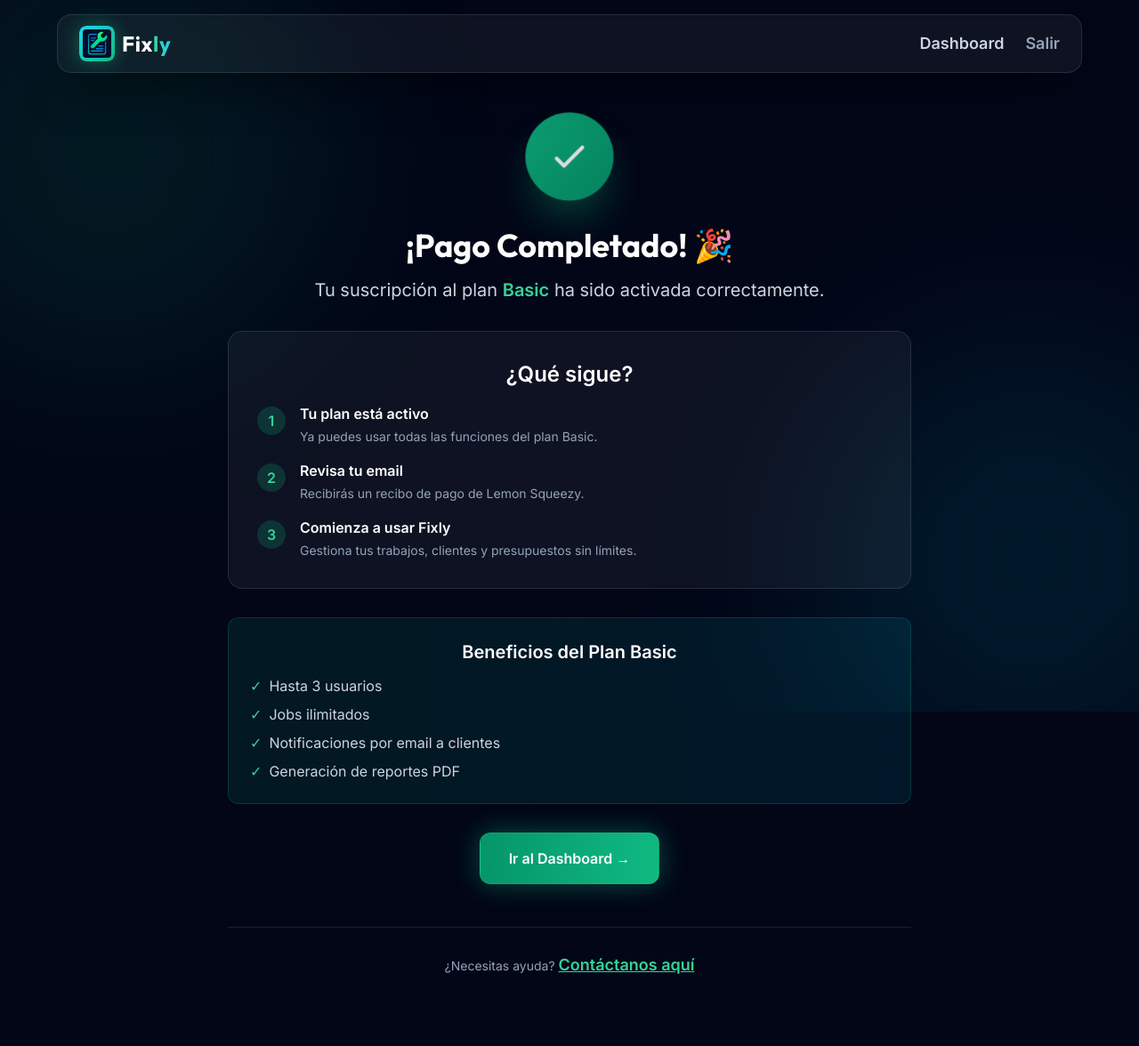
After one commit to jhon-henao13/Fixly, a Flask app: page /payment/success in a window 1280 px wide. The commit adds this page. Shown: the whole page at 89% size. Run offline with Flask 3, Linux system fonts and the light colour scheme; a user stored in the database is signed in; tables that the repository leaves empty hold one stand-in row (values such as "Sample post"); some libraries are stand-ins or nearby versions.

Commit message:
Lemon Squeezy - Webhooks

```diff
--- a/app.py
+++ b/app.py
@@ -1,4 +1,4 @@
-import os, secrets
+import os, secrets, hmac, hashlib
 from datetime import datetime
 from flask import Flask, render_template, request, redirect, url_for, abort, jsonify, Response
 from flask_sqlalchemy import SQLAlchemy
@@ -9,7 +9,7 @@ from dotenv import load_dotenv
 import smtplib
 from email.message import EmailMessage
 
-from flask_mail import Mail, Mail, Message
+from flask_mail import Mail, Message
 from itsdangerous import URLSafeTimedSerializer
 
 from flask_migrate import Migrate
@@ -25,15 +25,14 @@ app.config['SECRET_KEY'] = os.getenv("SECRET_KEY")
 app.config['SQLALCHEMY_DATABASE_URI'] = os.getenv("DATABASE_URL")
 app.config['SQLALCHEMY_TRACK_MODIFICATIONS'] = False
 
-
 # Configuración de Flask-Mail
-app.config['MAIL_SERVER'] = 'smtp.gmail.com'  # O el servidor que uses
-app.config['MAIL_PORT'] = 465  # Puerto para SSL
-app.config['MAIL_USE_TLS'] = False  # Usa TLS (opcional, dependiendo del servidor)
-app.config['MAIL_USE_SSL'] = True  # Usa SSL
-app.config['MAIL_USERNAME'] = os.getenv("MAIL_USER")  # Tu dirección de correo
-app.config['MAIL_PASSWORD'] = os.getenv("MAIL_PASSWORD")  # Tu contraseña
-app.config['MAIL_DEFAULT_SENDER'] = os.getenv("MAIL_USER")  # Tu correo como remitente
+app.config['MAIL_SERVER'] = 'smtp.gmail.com'
+app.config['MAIL_PORT'] = 465
+app.config['MAIL_USE_TLS'] = False
+app.config['MAIL_USE_SSL'] = True
+app.config['MAIL_USERNAME'] = os.getenv("MAIL_USER")
+app.config['MAIL_PASSWORD'] = os.getenv("MAIL_PASSWORD")
+app.config['MAIL_DEFAULT_SENDER'] = os.getenv("MAIL_USER")
 
 mail = Mail(app)
 
@@ -41,15 +40,12 @@ mail = Mail(app)
 twilio_client = TwilioClient(os.getenv("TWILIO_SID"), os.getenv("TWILIO_AUTH_TOKEN"))
 
 db = SQLAlchemy(app)
-
 migrate = Migrate(app, db)
 
 login_manager = LoginManager(app)
 login_manager.login_view = "login"
 
-
 s = URLSafeTimedSerializer(app.config['SECRET_KEY'])
-
 # ================= MODELS =================
 class Workshop(db.Model):
     id = db.Column(db.Integer, primary_key=True)
@@ -587,57 +583,207 @@ def forgot_password():
     return render_template("forgot_password.html")
 
 
-@app.route("/subscribe/<plan>", methods=["GET"])
+# @app.route("/subscribe/<plan>", methods=["GET"])
+# @login_required
+# def subscribe(plan):
+#     # IDs de productos en Lemon Squeezy (reemplaza con los reales)
+#     products = {
+#         "free": "745837",
+#         "basic": "745844",  # $9/mes
+#         "premium": "745855"  # $29/mes
+#     }
+#     if plan not in products:
+#         abort(404)
+
+#     # Crear checkout en Lemon Squeezy
+#     data = {
+#         "data": {
+#             "type": "checkouts",
+#             "attributes": {
+#                 "checkout_data": {
+#                     "email": current_user.email,
+#                     "name": current_user.workshop.name
+#                 },
+#                 "product_options": {
+#                     "redirect_url": url_for('dashboard', _external=True)
+#                 }
+#             },
+#             "relationships": {
+#                 "store": {
+#                     "data": {
+#                         "type": "stores",
+#                         "id": os.getenv("LEMON_STORE_ID")
+#                     }
+#                 },
+#                 "variant": {
+#                     "data": {
+#                         "type": "variants",
+#                         "id": products[plan]
+#                     }
+#                 }
+#             }
+#         }
+#     }
+#     headers = {
+#         "Authorization": f"Bearer {os.getenv('LEMON_API_KEY')}",
+#         "Content-Type": "application/vnd.api+json",
+#         "Accept": "application/vnd.api+json"
+#     }
+#     response = requests.post("https://api.lemonsqueezy.com/v1/checkouts", json=data, headers=headers)
+#     if response.status_code == 201:
+#         checkout_url = response.json()["data"]["attributes"]["url"]
+#         return redirect(checkout_url)
+#     return "Error creando checkout", 500
+
+
+@app.route("/subscribe/<plan>")
 @login_required
 def subscribe(plan):
-    # IDs de productos en Lemon Squeezy (reemplaza con los reales)
-    products = {
-        "free": "745837",
-        "basic": "745844",  # $9/mes
-        "premium": "745855"  # $29/mes
+    """
+    Redirige al usuario a Lemon Squeezy con parámetros personalizados
+    """
+    # URLs de checkout con parámetros de redirección
+    base_urls = {
+        "basic": "https://fixlysaas.lemonsqueezy.com/checkout/buy/d6b49ef6-d2ab-4dc5-9c43-1b74324c6af8",
+        "premium": "https://fixlysaas.lemonsqueezy.com/checkout/buy/b124c9db-17c4-495a-ab4c-76145fc2812e"
     }
-    if plan not in products:
+
+    if plan not in base_urls:
         abort(404)
 
-    # Crear checkout en Lemon Squeezy
-    data = {
-        "data": {
-            "type": "checkouts",
-            "attributes": {
-                "checkout_data": {
-                    "email": current_user.email,
-                    "name": current_user.workshop.name
-                },
-                "product_options": {
-                    "redirect_url": url_for('dashboard', _external=True)
-                }
-            },
-            "relationships": {
-                "store": {
-                    "data": {
-                        "type": "stores",
-                        "id": os.getenv("LEMON_STORE_ID")
-                    }
-                },
-                "variant": {
-                    "data": {
-                        "type": "variants",
-                        "id": products[plan]
-                    }
-                }
+    # URL de éxito que incluye el plan y email del usuario
+    success_url = url_for('payment_success',
+                         plan=plan,
+                         email=current_user.email,
+                         _external=True)
+
+    # Construir URL completa con parámetros
+    checkout_url = f"{base_urls[plan]}?checkout[email]={current_user.email}&checkout[custom][workshop_id]={current_user.workshop_id}"
+
+    return redirect(checkout_url)
+
+
+@app.route("/payment/success")
+@login_required
+def payment_success():
+    """
+    Página a la que llega el usuario después de pagar.
+    Configurar esta URL en Lemon Squeezy como "Success URL"
+    """
+    plan = request.args.get('plan', 'basic')
+
+    # Actualizar suscripción automáticamente
+    workshop = current_user.workshop
+
+    if not workshop.subscription:
+        sub = Subscription(
+            workshop_id=workshop.id,
+            plan=plan,
+            lemon_customer_id="pending_verification",  # Se actualizará con webhook
+            active=True
+        )
+        db.session.add(sub)
+    else:
+        workshop.subscription.plan = plan
+        workshop.subscription.active = True
+
+    db.session.commit()
+
+    return render_template("payment_success.html", plan=plan)
+
+
+@app.route("/lemon/webhook", methods=["POST"])
+def lemon_webhook():
+    """
+    Webhook para recibir eventos de Lemon Squeezy.
+    Esto verifica y actualiza las suscripciones automáticamente.
+
+    IMPORTANTE: Configura esta URL en Lemon Squeezy:
+    https://fixly.pythonanywhere.com/lemon/webhook
+    """
+
+    # Verificar firma del webhook (seguridad)
+    signature = request.headers.get('X-Signature')
+    webhook_secret = os.getenv('LEMON_WEBHOOK_SECRET', '')
+
+    if webhook_secret:
+        # Calcular firma esperada
+        raw_body = request.get_data()
+        expected_signature = hmac.new(
+            webhook_secret.encode('utf-8'),
+            raw_body,
+            hashlib.sha256
+        ).hexdigest()
+
+        if signature != expected_signature:
+            print("⚠️ Firma de webhook inválida")
+            return jsonify({"error": "Invalid signature"}), 401
+
+    # Procesar evento
+    data = request.json
+    event_name = data.get('meta', {}).get('event_name')
+
+    print(f"📩 Webhook recibido: {event_name}")
+
+    # Extraer datos del pedido
+    attributes = data.get('data', {}).get('attributes', {})
+    custom_data = attributes.get('custom_data', {})
+
+    workshop_id = custom_data.get('workshop_id')
+    order_id = attributes.get('order_number')
+    customer_email = attributes.get('user_email')
+
+    if event_name == 'order_created':
+        # Buscar workshop por email del cliente
+        workshop = Workshop.query.filter_by(email=customer_email).first()
+
+        if workshop:
+            # Determinar plan basado en el producto
+            variant_id = data.get('data', {}).get('relationships', {}).get('variant', {}).get('data', {}).get('id')
+
+            # Mapeo de variant IDs a planes (ajusta según tus IDs reales)
+            plan_map = {
+                "745844": "basic",
+                "745855": "premium"
             }
-        }
-    }
-    headers = {
-        "Authorization": f"Bearer {os.getenv('LEMON_API_KEY')}",
-        "Content-Type": "application/vnd.api+json",
-        "Accept": "application/vnd.api+json"
-    }
-    response = requests.post("https://api.lemonsqueezy.com/v1/checkouts", json=data, headers=headers)
-    if response.status_code == 201:
-        checkout_url = response.json()["data"]["attributes"]["url"]
-        return redirect(checkout_url)
-    return "Error creando checkout", 500
+            plan = plan_map.get(variant_id, "basic")
+
+            # Actualizar o crear suscripción
+            if workshop.subscription:
+                workshop.subscription.plan = plan
+                workshop.subscription.active = True
+                workshop.subscription.lemon_customer_id = order_id
+            else:
+                sub = Subscription(
+                    workshop_id=workshop.id,
+                    plan=plan,
+                    lemon_customer_id=order_id,
+                    active=True
+                )
+                db.session.add(sub)
+
+            db.session.commit()
+            print(f"✅ Suscripción activada: {plan} para {customer_email}")
+
+    elif event_name == 'subscription_cancelled':
+        # Desactivar suscripción
+        order_id = attributes.get('order_number')
+        sub = Subscription.query.filter_by(lemon_customer_id=order_id).first()
+        if sub:
+            sub.active = False
+            db.session.commit()
+            print(f"❌ Suscripción cancelada: {order_id}")
+
+    return jsonify({"status": "success"}), 200
+
+
+@app.route("/pricing")
+def pricing():
+    """
+    Página de precios con botones de suscripción
+    """
+    return render_template("pricing.html")
+
 
 
 @app.route("/api/jobs", methods=["GET"])
--- a/templates/landing.html
+++ b/templates/landing.html
@@ -323,7 +323,7 @@
                    text-slate-900
                    hover:scale-[1.02] hover:shadow-[0_0_25px_rgba(34,211,238,0.4)]
                    transition-all duration-300">
-            Solicitar demo / comenzar 🚀
+            Enviar mensaje a Fixly 🚀
           </button>
 
         </form>
--- /dev/null
+++ b/templates/payment_success.html
@@ -0,0 +1,138 @@
+{% extends "base.html" %}
+
+{% block content %}
+<div class="max-w-3xl mx-auto text-center">
+
+  <!-- Icono de éxito animado -->
+  <div class="mb-8 inline-block">
+    <div class="w-24 h-24 mx-auto bg-gradient-to-br from-emerald-500 to-emerald-600 rounded-full flex items-center justify-center shadow-2xl shadow-emerald-500/50 animate-pulse-slow">
+      <svg class="w-12 h-12 text-white" fill="none" stroke="currentColor" viewBox="0 0 24 24">
+        <path stroke-linecap="round" stroke-linejoin="round" stroke-width="2" d="M5 13l4 4L19 7"></path>
+      </svg>
+    </div>
+  </div>
+
+  <!-- Título -->
+  <h1 class="text-4xl font-heading font-bold text-white mb-4">
+    ¡Pago Completado! 🎉
+  </h1>
+
+  <!-- Descripción -->
+  <p class="text-xl text-slate-300 mb-8">
+    Tu suscripción al plan <span class="text-emerald-400 font-semibold">{{ plan|capitalize }}</span> ha sido activada correctamente.
+  </p>
+
+  <!-- Tarjeta de confirmación -->
+  <div class="bg-white/5 backdrop-blur-sm border border-white/10 rounded-2xl p-8 mb-8">
+    <h2 class="text-2xl font-semibold text-white mb-4">¿Qué sigue?</h2>
+
+    <div class="space-y-4 text-left">
+      <div class="flex items-start gap-4">
+        <div class="w-8 h-8 rounded-full bg-emerald-500/20 flex items-center justify-center flex-shrink-0 mt-1">
+          <span class="text-emerald-400 font-bold">1</span>
+        </div>
+        <div>
+          <h3 class="text-white font-semibold mb-1">Tu plan está activo</h3>
+          <p class="text-slate-400 text-sm">Ya puedes usar todas las funciones del plan {{ plan|capitalize }}.</p>
+        </div>
+      </div>
+
+      <div class="flex items-start gap-4">
+        <div class="w-8 h-8 rounded-full bg-emerald-500/20 flex items-center justify-center flex-shrink-0 mt-1">
+          <span class="text-emerald-400 font-bold">2</span>
+        </div>
+        <div>
+          <h3 class="text-white font-semibold mb-1">Revisa tu email</h3>
+          <p class="text-slate-400 text-sm">Recibirás un recibo de pago de Lemon Squeezy.</p>
+        </div>
+      </div>
+
+      <div class="flex items-start gap-4">
+        <div class="w-8 h-8 rounded-full bg-emerald-500/20 flex items-center justify-center flex-shrink-0 mt-1">
+          <span class="text-emerald-400 font-bold">3</span>
+        </div>
+        <div>
+          <h3 class="text-white font-semibold mb-1">Comienza a usar Fixly</h3>
+          <p class="text-slate-400 text-sm">Gestiona tus trabajos, clientes y presupuestos sin límites.</p>
+        </div>
+      </div>
+    </div>
+  </div>
+
+  <!-- Beneficios del plan -->
+  {% if plan == 'basic' %}
+  <div class="bg-gradient-to-r from-emerald-500/10 to-cyan-500/10 border border-emerald-500/20 rounded-xl p-6 mb-8">
+    <h3 class="text-xl font-semibold text-white mb-3">Beneficios del Plan Basic</h3>
+    <ul class="text-left text-slate-300 space-y-2">
+      <li class="flex items-center gap-2">
+        <span class="text-emerald-400">✓</span> Hasta 3 usuarios
+      </li>
+      <li class="flex items-center gap-2">
+        <span class="text-emerald-400">✓</span> Jobs ilimitados
+      </li>
+      <li class="flex items-center gap-2">
+        <span class="text-emerald-400">✓</span> Notificaciones por email a clientes
+      </li>
+      <li class="flex items-center gap-2">
+        <span class="text-emerald-400">✓</span> Generación de reportes PDF
+      </li>
+    </ul>
+  </div>
+  {% elif plan == 'premium' %}
+  <div class="bg-gradient-to-r from-emerald-500/10 to-cyan-500/10 border border-emerald-500/20 rounded-xl p-6 mb-8">
+    <h3 class="text-xl font-semibold text-white mb-3">Beneficios del Plan Premium</h3>
+    <ul class="text-left text-slate-300 space-y-2">
+      <li class="flex items-center gap-2">
+        <span class="text-emerald-400">✓</span> Usuarios ilimitados
+      </li>
+      <li class="flex items-center gap-2">
+        <span class="text-emerald-400">✓</span> Jobs ilimitados
+      </li>
+      <li class="flex items-center gap-2">
+        <span class="text-emerald-400">✓</span> Notificaciones por email + SMS
+      </li>
+      <li class="flex items-center gap-2">
+        <span class="text-emerald-400">✓</span> API REST completa
+      </li>
+      <li class="flex items-center gap-2">
+        <span class="text-emerald-400">✓</span> Reportes avanzados y analytics
+      </li>
+    </ul>
+  </div>
+  {% endif %}
+
+  <!-- Botón de acción -->
+  <a href="/dashboard"
+     class="inline-block px-8 py-4 rounded-xl bg-gradient-to-r from-emerald-600 to-emerald-500 hover:from-emerald-500 hover:to-emerald-400 text-white font-semibold transition shadow-[0_0_30px_rgba(16,185,129,0.4)] hover:shadow-[0_0_40px_rgba(16,185,129,0.6)] border border-emerald-400/20">
+    Ir al Dashboard →
+  </a>
+
+  <!-- Soporte -->
+  <div class="mt-12 pt-8 border-t border-white/10">
+    <p class="text-slate-400 text-sm">
+      ¿Necesitas ayuda?
+      <a href="mailto:estiguar.dev.emails@gmail.com" class="text-emerald-400 hover:text-emerald-300 underline">
+        Contáctanos aquí
+      </a>
+    </p>
+  </div>
+
+</div>
+
+<style>
+  @keyframes pulse-slow {
+    0%, 100% {
+      opacity: 1;
+      transform: scale(1);
+    }
+    50% {
+      opacity: 0.8;
+      transform: scale(1.05);
+    }
+  }
+
+  .animate-pulse-slow {
+    animation: pulse-slow 2s ease-in-out infinite;
+  }
+</style>
+{% endblock %}
```
